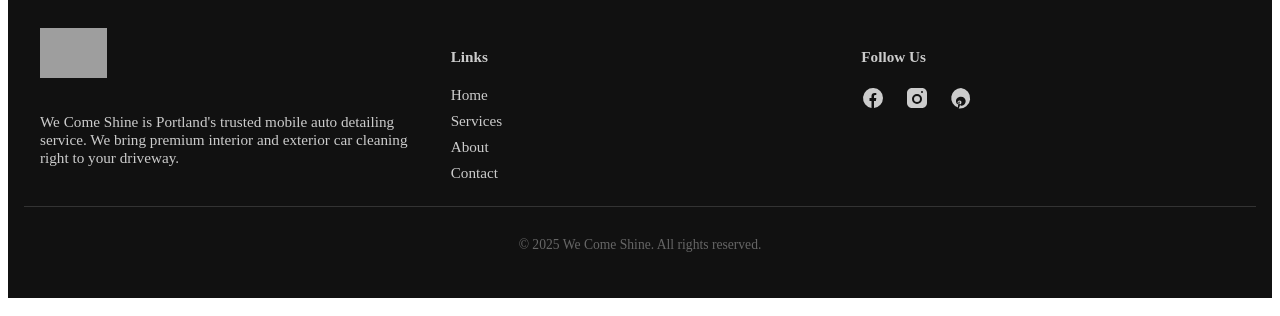
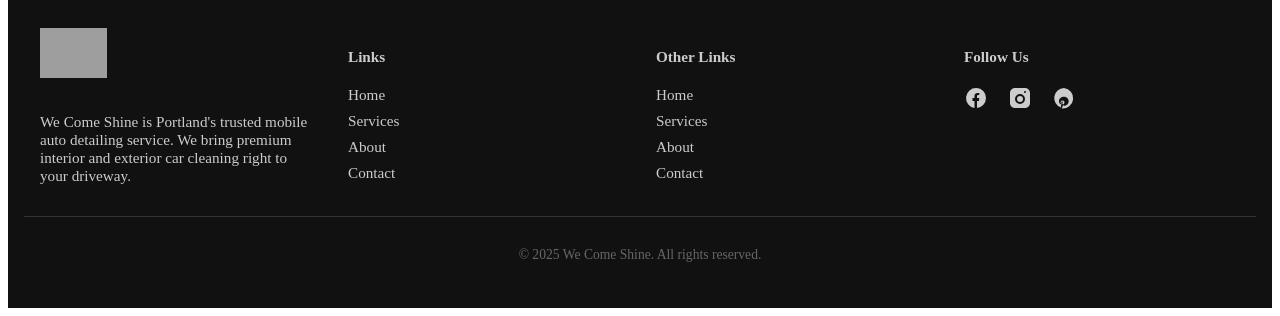
Before and after one commit to kbanr101/wecomeshine, a Jekyll site: the page built from index.md, in a window 1280 px wide, cut to the strip 930-1246 px from the top of the page. Built offline with Jekyll 4.4.1, drawn with Linux system fonts in a browser that asks for light colours; grey boxes are pictures that could not be loaded.

Commit message:
Update footer.html

```diff
--- a/_includes/footer.html
+++ b/_includes/footer.html
@@ -9,6 +9,15 @@
 
     <div class="footer-menu">
       <h4>Links</h4>
+      <ul>
+        {% for item in site.footer.menu %}
+          <li><a href="{{ item.url | relative_url }}">{{ item.title }}</a></li>
+        {% endfor %}
+      </ul>
+    </div>
+
+    <div class="footer-menu">
+      <h4>Other Links</h4>
       <ul>
         {% for item in site.footer.menu %}
           <li><a href="{{ item.url | relative_url }}">{{ item.title }}</a></li>
```
